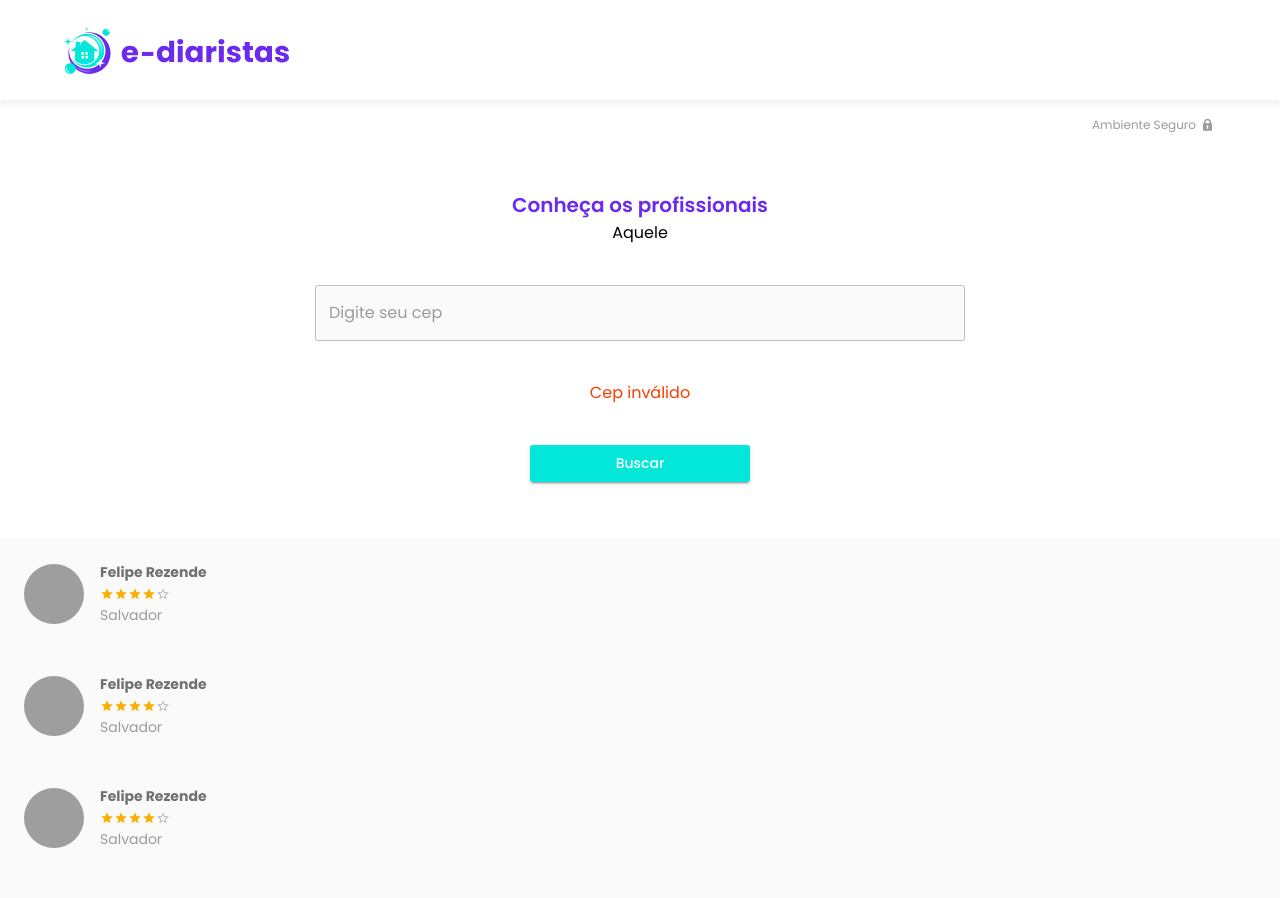
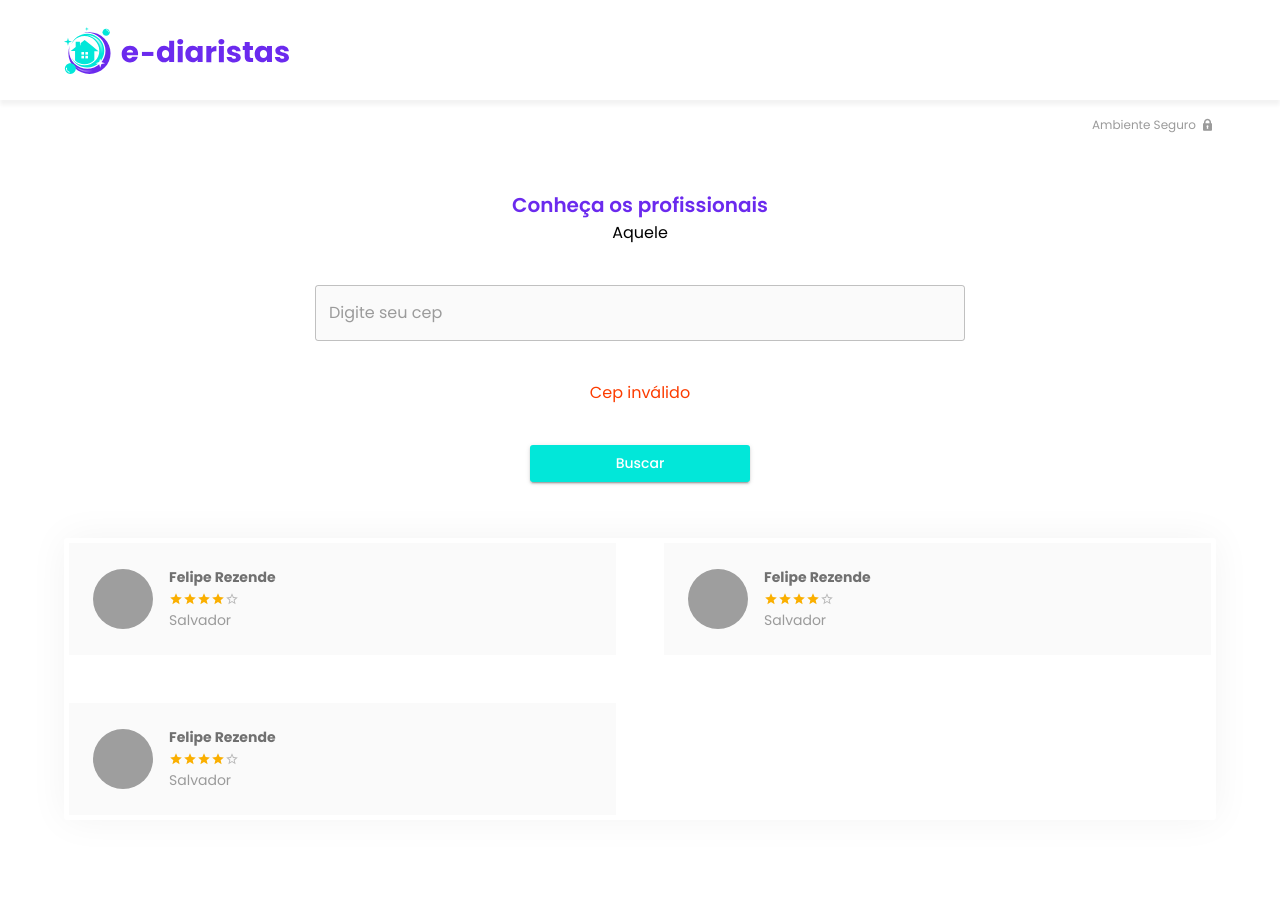
Before and after one commit to Rezende123/treinaweb-multi-stack, a Next.js app: page / in a window 1280 px wide. Shown: the top 898 px of the page. Built offline with nearby package versions, Linux system fonts and the light colour scheme; grey boxes are pictures that could not be loaded.

Commit message:
feat: Layout dos cards

```diff
--- a/src/pages/index.tsx
+++ b/src/pages/index.tsx
@@ -3,8 +3,8 @@ import SafeEnvironment from '../ui/components/feedback/SafeEnvironment/SafeEnvir
 import PageTitle from '../ui/components/data-display/PageTitle/PageTitle'
 import UseInformation from '../ui/components/data-display/UseInformation/UseInformation'
 import TextFieldMask from '../ui/components/input/TextFieldMask/TextFieldMask'
-import { Button, Typography } from '@mui/material'
-import { FormElementContainer } from '@styles/pages/index.style'
+import { Button, Typography, Container } from '@mui/material'
+import { FormElementContainer, ProfissionalsPaper, ProfissionalsContainer } from '@styles/pages/index.style'
 
 const Home: NextPage = () => {
   return (
@@ -14,6 +14,7 @@ const Home: NextPage = () => {
         subtitle={"Aquele"}
         title={"Conheça os profissionais"} />
 
+      <Container>
         <FormElementContainer>
           <TextFieldMask
             mask={'99.999-999'}
@@ -31,6 +32,8 @@ const Home: NextPage = () => {
           </Button>
         </FormElementContainer>
 
+        <ProfissionalsPaper>
+          <ProfissionalsContainer>
             <UseInformation
               name={'Felipe Rezende'}
               picture={'https://github.com/Rezende123.png'}
@@ -49,18 +52,9 @@ const Home: NextPage = () => {
               rating={4}
               description={'Salvador'}
             />
-      <UseInformation
-        name={'Felipe Rezende'}
-        picture={'https://github.com/Rezende123.png'}
-        rating={4}
-        description={'Salvador'}
-      />
-      <UseInformation
-        name={'Felipe Rezende'}
-        picture={'https://github.com/Rezende123.png'}
-        rating={4}
-        description={'Salvador'}
-      />
+          </ProfissionalsContainer>
+        </ProfissionalsPaper>
+      </Container>
     </div>
   )
 }
--- a/src/ui/styles/pages/index.style.tsx
+++ b/src/ui/styles/pages/index.style.tsx
@@ -1,4 +1,5 @@
 import { styled } from "@mui/system";
+import { Paper } from "@mui/material";
 
 export const FormElementContainer = styled('div')`
     display: flex;
@@ -8,3 +9,33 @@ export const FormElementContainer = styled('div')`
     max-width: 650px;
     margin: 0 auto ${({ theme }) => theme.spacing(7)};
 `;
+
+export const ProfissionalsPaper = styled(Paper)`
+    padding: 5px;
+    margin: 0 auto ${({ theme }) => theme.spacing(10)};
+
+    ${({ theme }) => theme.breakpoints.down('md')} {
+        &.MuiPaper-root {
+            padding: 0;
+            box-shadow: none;
+        }
+    }
+`;
+
+export const ProfissionalsContainer = styled('div')`
+    display: grid;
+    grid-template-columns: 1fr;
+
+    ${({ theme }) => theme.breakpoints.up('md')} {
+        grid-template-columns: repeat(2, 1fr);
+        gap: ${({ theme }) => theme.spacing(6)};
+    }
+
+    ${({ theme }) => theme.breakpoints.down('md')} {
+        margin-left: ${({ theme }) => theme.spacing(-2)};
+        margin-right: ${({ theme }) => theme.spacing(-2)};
+        > :nth-of-type(odd) {
+            background-color: ${({ theme }) => theme.palette.background.paper};
+        }
+    }
+`;
```
Lines whose indentation alone changed are shown as unchanged.
